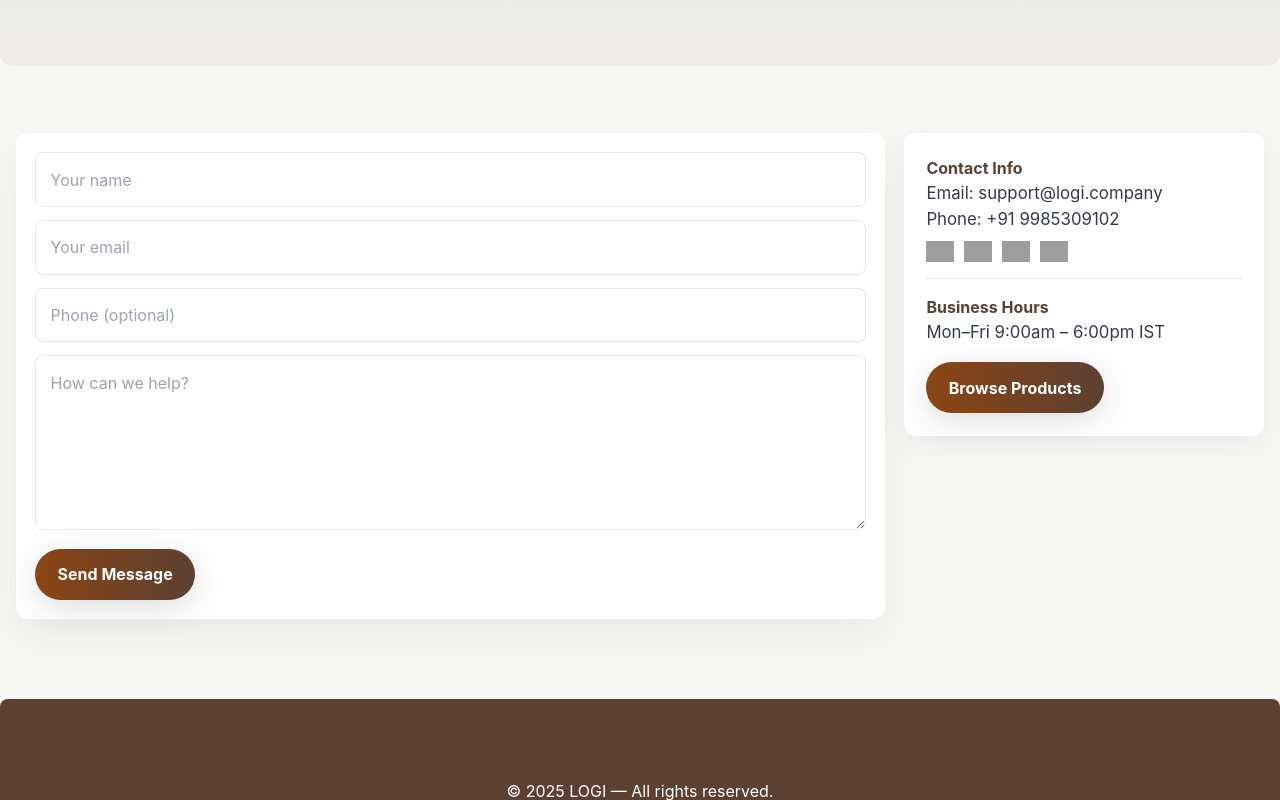
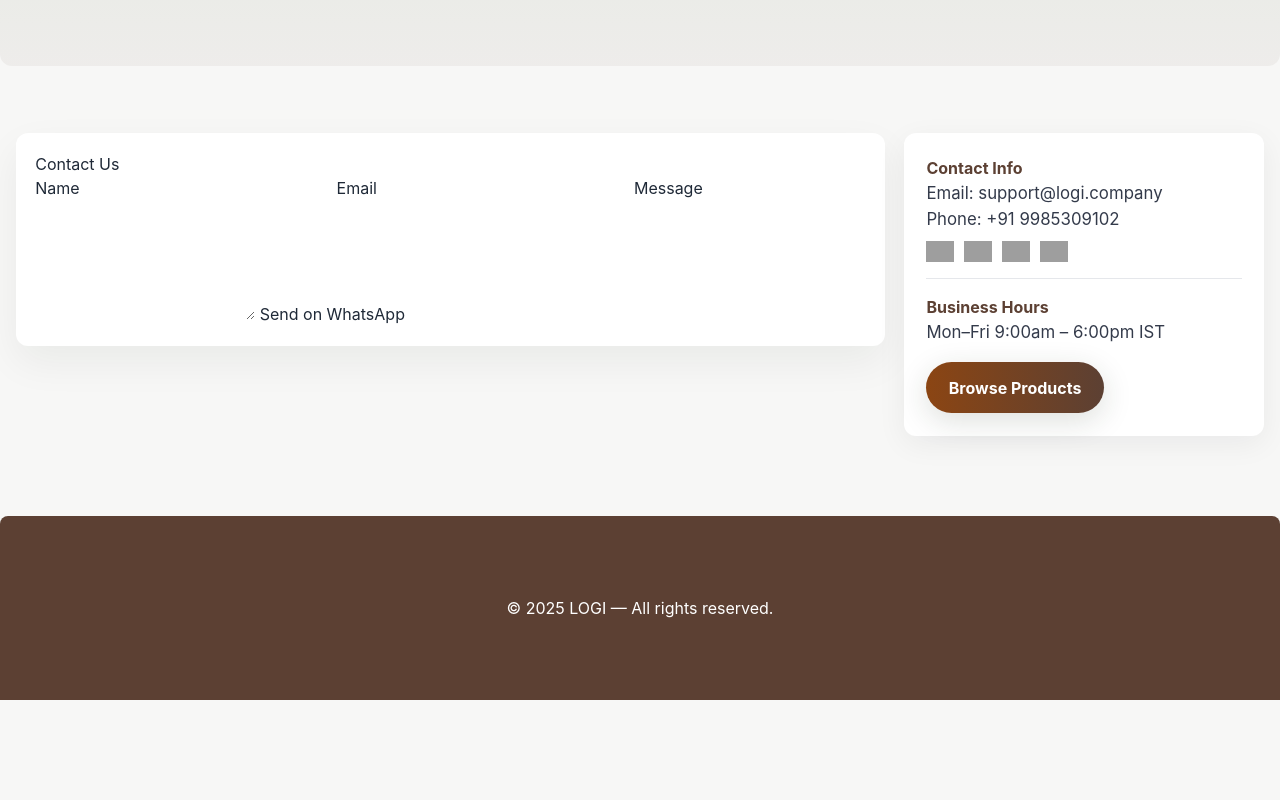
Before and after one commit to pratheekmadupu/LOW-GI, a plain HTML site: page src/contact.html in a window 1280 px wide. Shown: the part 542-1342 px from the top of the page. After the commit the page ends 1242 px from the top, so only its background shows below. Drawn offline with nearby package versions, Linux system fonts and the light colour scheme; grey boxes are pictures that could not be loaded.

Commit message:
Update contact.html

```diff
--- a/src/contact.html
+++ b/src/contact.html
@@ -73,13 +73,36 @@
   <section class="container" style="margin-top:1.2rem; display:flex; gap:1.2rem; flex-wrap:wrap;">
     <div style="flex:1; min-width:300px;">
       <div class="form-card">
-     <form id="contactForm">
-          <input class="form-field" type="text" id="name" placeholder="Your name" required>
-          <input class="form-field" type="email" id="email" placeholder="Your email" required>
-          <input class="form-field" type="tel" id="phone" placeholder="Phone (optional)">
-          <textarea class="form-field" id="message" placeholder="How can we help?" rows="6" required></textarea>
-          <button type="submit" class="btn-primary">Send Message</button>
-        </form>
+     <section id="contact" class="contact">
+    <h3>Contact Us</h3>
+  <form id="whatsapp-form">
+  <label for="name">Name</label>
+  <input type="text" id="name" name="name" required>
+
+  <label for="email">Email</label>
+  <input type="email" id="email" name="email" required>
+
+  <label for="message">Message</label>
+  <textarea id="message" name="message" rows="5" required></textarea>
+
+  <button type="submit">Send on WhatsApp</button>
+</form>
+
+<script>
+  document.getElementById('whatsapp-form').addEventListener('submit', function(e) {
+    e.preventDefault();
+
+    const name = document.getElementById('name').value;
+    const email = document.getElementById('email').value;
+    const message = document.getElementById('message').value;
+
+    const whatsappNumber = '919985309102'; // 👈 Replace with your full WhatsApp number including country code (no + or spaces)
+    const text = `Hello! 👋 I'm ${name}.\nEmail: ${email}\nMessage: ${message}`;
+    const url = `https://wa.me/${whatsappNumber}?text=${encodeURIComponent(text)}`;
+
+    window.open(url, '_blank'); // Opens WhatsApp chat
+  });
+</script>
       </div>
     </div>
 
```
